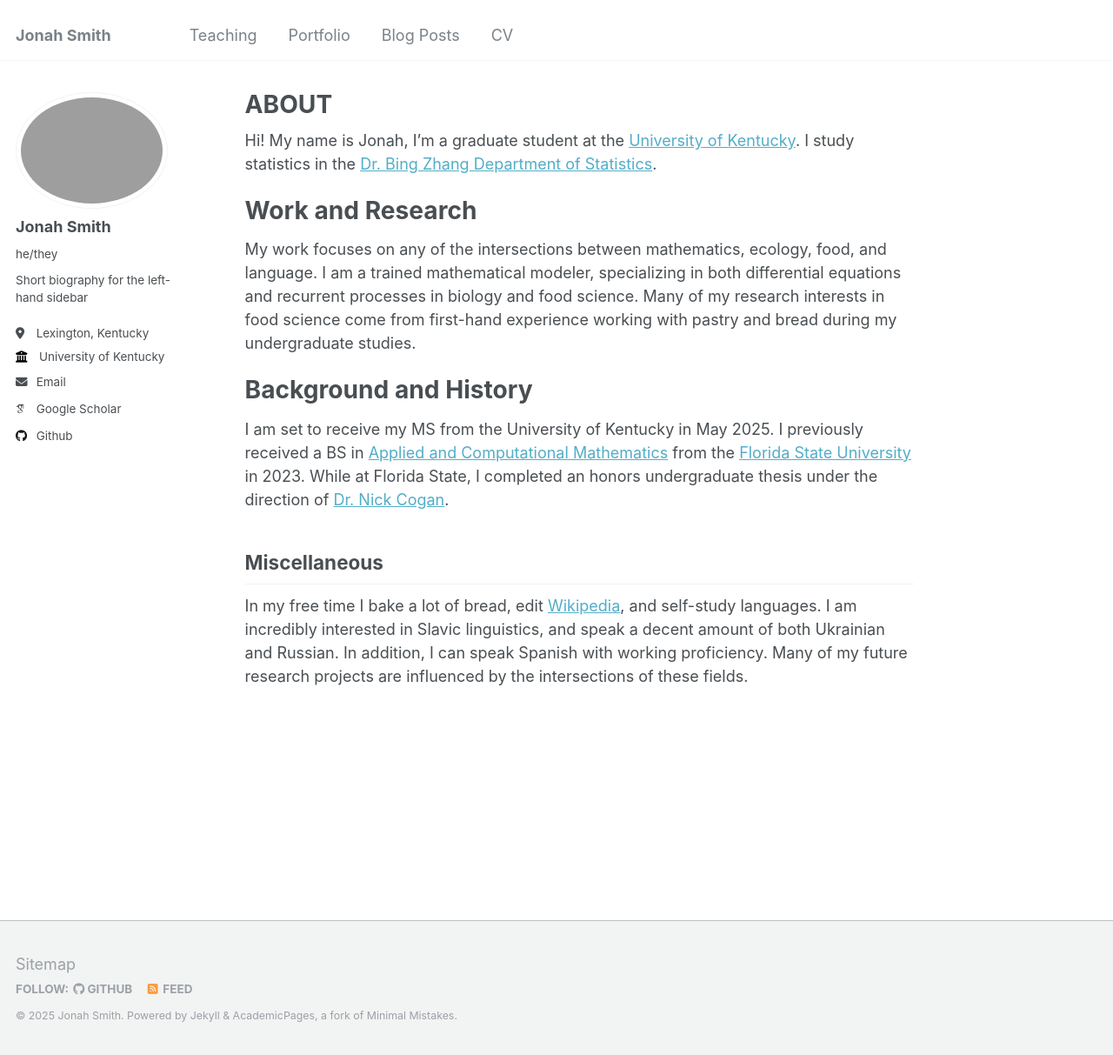
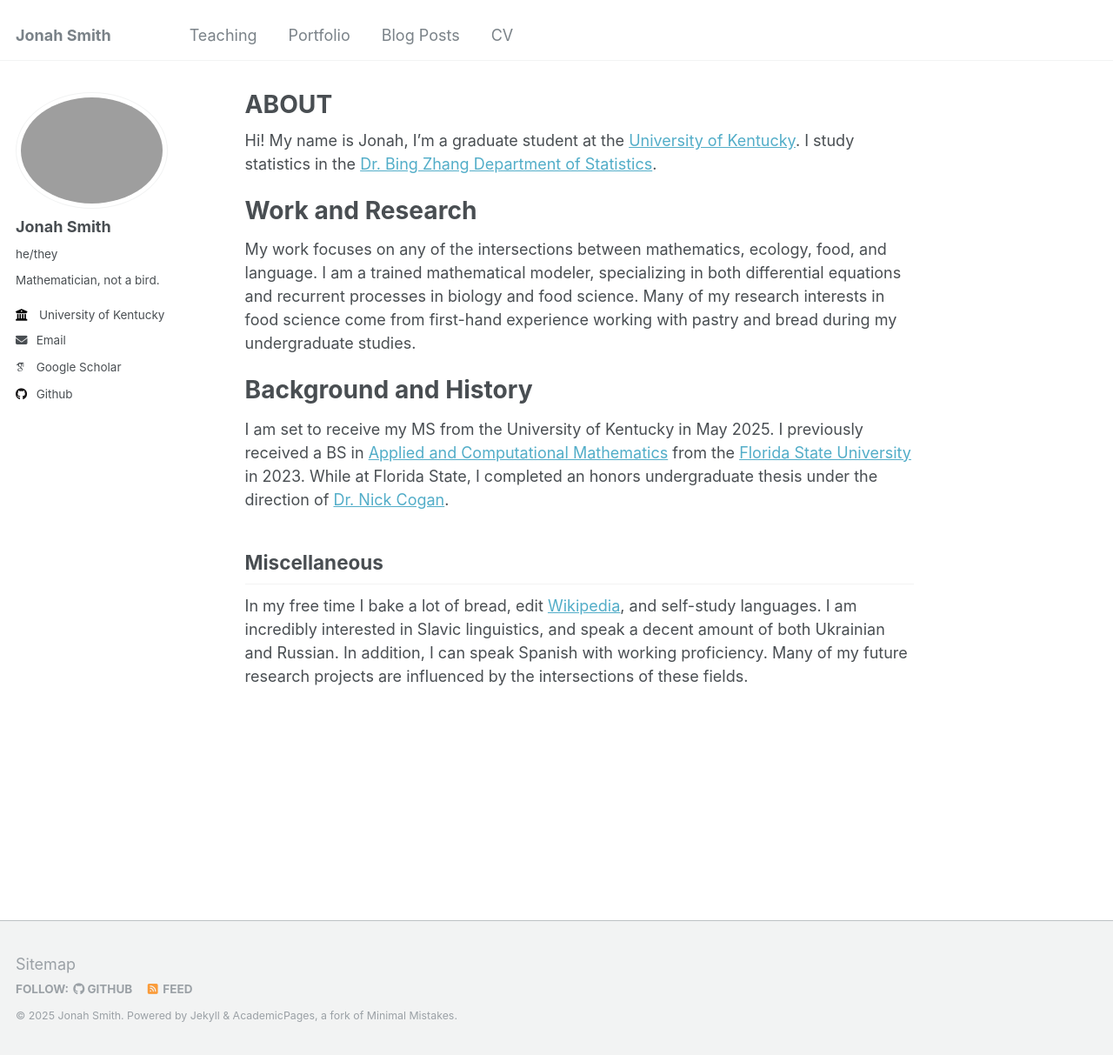
Before and after one commit to jonahksmith/jonahksmith.github.io, a Jekyll site: the page built from _pages/about.md, in a window 1280 px wide and 1213 px high. Shown: the whole window at 87% size. Built offline with Jekyll 4.4.1, drawn with Linux system fonts in a browser that asks for light colours; some web fonts are replaced.

Commit message:
fixed date issues

```diff
--- a/_config.yml
+++ b/_config.yml
@@ -24,8 +24,8 @@ author:
   avatar           : "bird.png"
   name             : "Jonah Smith"
   pronouns         : "he/they"
-  bio              : "Short biography for the left-hand sidebar"
-  location         : "Lexington, Kentucky"
+  bio              : "Mathematician, not a bird."
+  location         : #"Lexington, Kentucky"
   employer         : "University of Kentucky"
   uri              : # URL
   email            : "jonahksmith@gmail.com"
@@ -86,7 +86,7 @@ publication_category:
 teaser                   :  # filename of teaser fallback teaser image placed in /images/, .e.g. "500x300.png"
 breadcrumbs              : false # true, false (default)
 words_per_minute         : 160
-future                   : false
+future                   : true
 read_more                : "enabled" # if enabled, adds "Read more" links to excerpts
 talkmap_link             : false #change to true to add link to talkmap on talks page
 comments:
```
